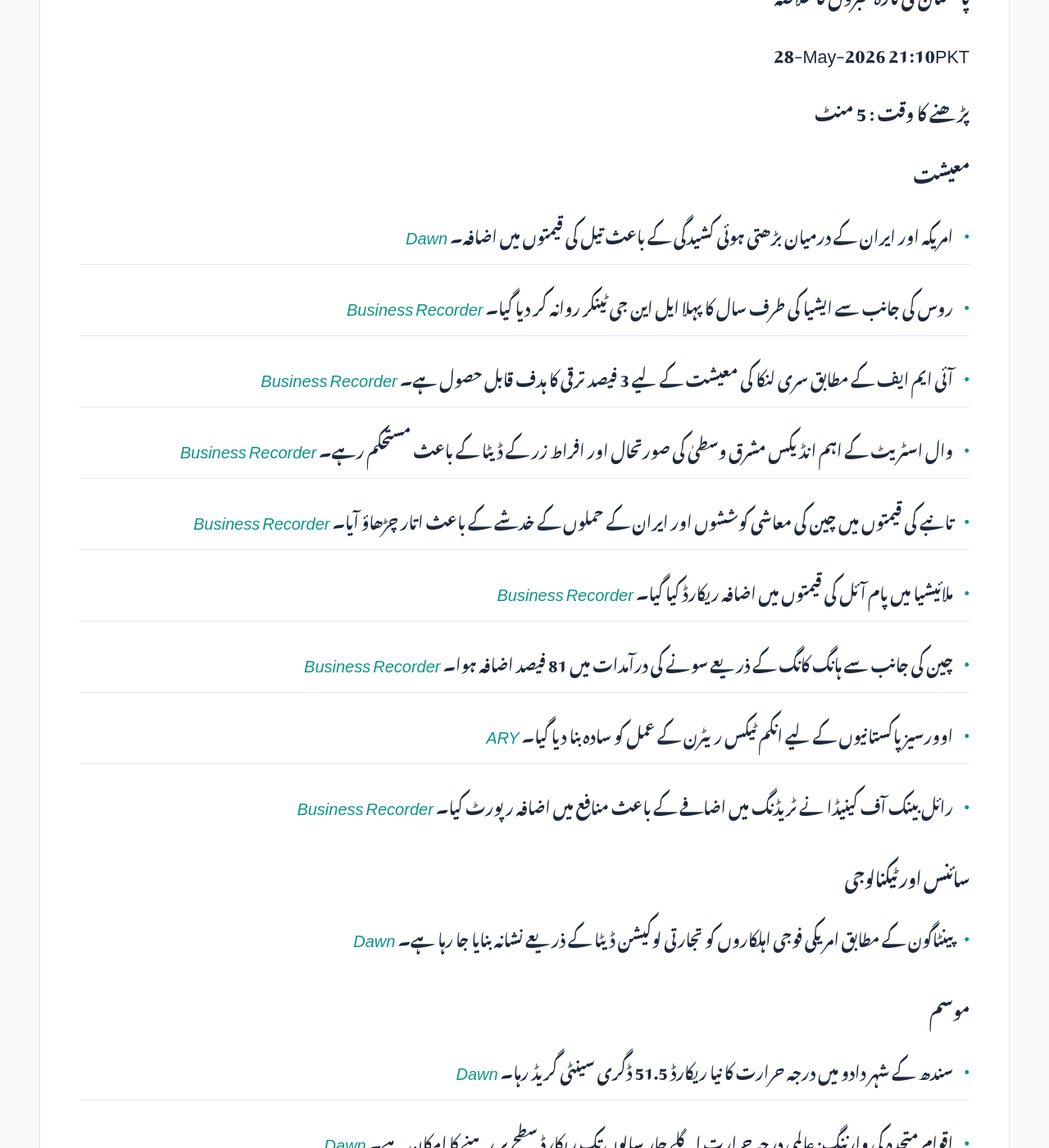
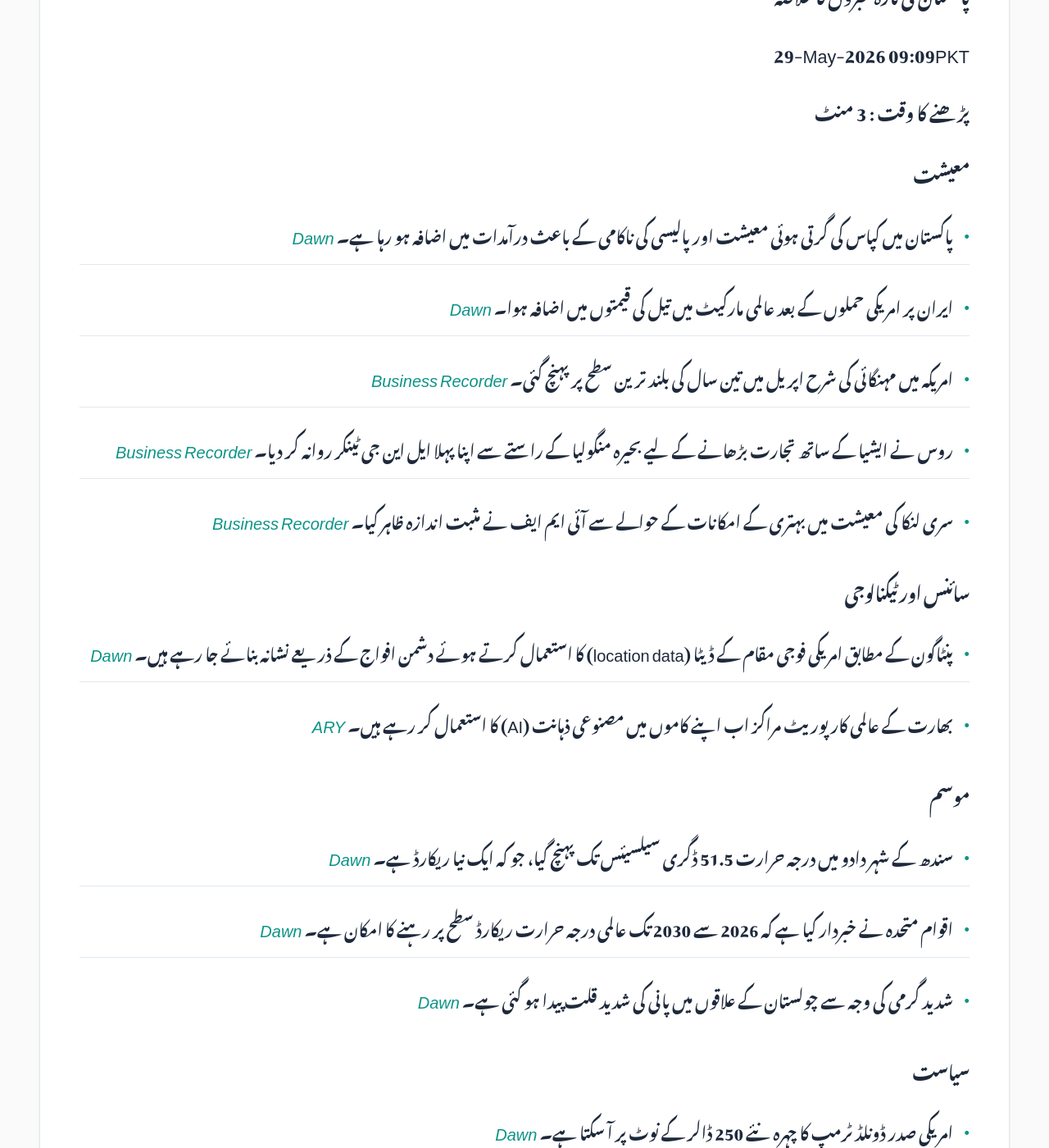
Before and after one commit to zsubzwary/news, a Jekyll site: the page built from ur/index.md, in a window 1280 px wide and 1400 px high, scrolled down 354 px. Shown: the whole window at 82% size. Built offline with Jekyll 4.4.1, drawn with Linux system fonts in a browser that asks for light colours; some web fonts are replaced; comment, search, counter and statistics services are not loaded; some of the changed text lies outside the part shown.

Commit message:
DateTime; 2026-05-29T04:09:45.439Z

```diff
--- a/ur/index.md
+++ b/ur/index.md
@@ -7,60 +7,47 @@ rtl: true
 
 پاکستان کی تازہ خبروں کا خلاصہ
 
- &lrm; 28-May-2026 21:10PKT
+ &lrm; 29-May-2026 09:09PKT
 
-پڑھنے کا وقت : 5 منٹ
+پڑھنے کا وقت : 3 منٹ
 
 ### معیشت
-- امریکہ اور ایران کے درمیان بڑھتی ہوئی کشیدگی کے باعث تیل کی قیمتوں میں اضافہ۔ *[Dawn](https://www.dawn.com/news/2003523/oil-prices-bounce-higher-after-new-us-strikes-on-iran)*
-- روس کی جانب سے ایشیا کی طرف سال کا پہلا ایل این جی ٹینکر روانہ کر دیا گیا۔ *[Business Recorder](https://www.brecorder.com/news/40423053/russia-sends-first-lng-tanker-this-year-eastward-along-the-arctic-data-shows)*
-- آئی ایم ایف کے مطابق سری لنکا کی معیشت کے لیے 3 فیصد ترقی کا ہدف قابل حصول ہے۔ *[Business Recorder](https://www.brecorder.com/news/40423052/sri-lanka-monetary-stance-appropriate-3-growth-target-within-reach-imf-says)*
-- وال اسٹریٹ کے اہم انڈیکس مشرق وسطیٰ کی صورتحال اور افراط زر کے ڈیٹا کے باعث مستحکم رہے۔ *[Business Recorder](https://www.brecorder.com/news/40423054/wall-st-muted-as-investors-assess-inflation-data-mideast-developments)*
-- تانبے کی قیمتوں میں چین کی معاشی کوششوں اور ایران کے حملوں کے خدشے کے باعث اتار چڑھاؤ آیا۔ *[Business Recorder](https://www.brecorder.com/news/40423042/copper-rises-after-china-news-but-nervous-over-iran-strikes)*
-- ملائیشیا میں پام آئل کی قیمتوں میں اضافہ ریکارڈ کیا گیا۔ *[Business Recorder](https://www.brecorder.com/news/40423041/palm-rises-on-firmer-crude-rival-oil-prices)*
-- چین کی جانب سے ہانگ کانگ کے ذریعے سونے کی درآمدات میں 81 فیصد اضافہ ہوا۔ *[Business Recorder](https://www.brecorder.com/news/40423038/chinas-april-net-gold-imports-via-hong-kong-rise-812-from-march)*
-- اوورسیز پاکستانیوں کے لیے انکم ٹیکس ریٹرن کے عمل کو سادہ بنا دیا گیا۔ *[ARY](https://arynews.tv/fbr-simplifies-income-tax-return-process-for-overseas-pakistanis)*
-- رائل بینک آف کینیڈا نے ٹریڈنگ میں اضافے کے باعث منافع میں اضافہ رپورٹ کیا۔ *[Business Recorder](https://www.brecorder.com/news/40423035/royal-bank-of-canadas-quarterly-profit-rises-on-trading-boost)*
+- پاکستان میں کپاس کی گرتی ہوئی معیشت اور پالیسی کی ناکامی کے باعث درآمدات میں اضافہ ہو رہا ہے۔ *[Dawn](https://www.dawn.com/news/2003382/cotton-crisis)*
+- ایران پر امریکی حملوں کے بعد عالمی مارکیٹ میں تیل کی قیمتوں میں اضافہ ہوا۔ *[Dawn](https://www.dawn.com/news/2003523/oil-prices-bounce-higher-after-new-us-strikes-on-iran)*
+- امریکہ میں مہنگائی کی شرح اپریل میں تین سال کی بلند ترین سطح پر پہنچ گئی۔ *[Business Recorder](https://www.brecorder.com/news/40423057/key-us-inflation-measure-posts-largest-annual-increase-in-three-years)*
+- روس نے ایشیا کے ساتھ تجارت بڑھانے کے لیے بحیرہ منگولیا کے راستے سے اپنا پہلا ایل این جی ٹینکر روانہ کر دیا۔ *[Business Recorder](https://www.brecorder.com/news/40423053/russia-sends-first-lng-tanker-this-year-eastward-along-the-arctic-data-shows)*
+- سری لنکا کی معیشت میں بہتری کے امکانات کے حوالے سے آئی ایم ایف نے مثبت اندازہ ظاہر کیا۔ *[Business Recorder](https://www.brecorder.com/news/40423052/sri-lanka-monetary-stance-appropriate-3-growth-target-within-reach-imf-says)*
 
 ### سائنس اور ٹیکنالوجی
-- پینٹاگون کے مطابق امریکی فوجی اہلکاروں کو تجارتی لوکیشن ڈیٹا کے ذریعے نشانہ بنایا جا رہا ہے۔ *[Dawn](https://www.dawn.com/news/2003552/pentagon-says-us-military-personnel-reportedly-being-targeted-using-location-data)*
+- پنٹاگون کے مطابق امریکی فوجی مقام کے ڈیٹا (location data) کا استعمال کرتے ہوئے دشمن افواج کے ذریعے نشانہ بنائے جا رہے ہیں۔ *[Dawn](https://www.dawn.com/news/2003552/pentagon-says-us-military-personnel-reportedly-being-targeted-using-location-data)*
+- بھارت کے عالمی کارپوریٹ مراکز اب اپنے کاموں میں مصنوعی ذہانت (AI) کا استعمال کر رہے ہیں۔ *[ARY](https://arynews.tv/indias-global-corporate-hubs-are-putting-ai-to-work)*
 
 ### موسم
-- سندھ کے شہر دادو میں درجہ حرارت کا نیا ریکارڈ 51.5 ڈگری سینٹی گریڈ رہا۔ *[Dawn](https://www.dawn.com/news/2003568/dadu-sets-new-maximum-temperature-record-as-mercury-climbs-to-515c)*
-- اقوام متحدہ کی وارننگ: عالمی درجہ حرارت اگلے چار سالوں تک ریکارڈ سطح پر رہنے کا امکان ہے۔ *[Dawn](https://www.dawn.com/news/2003536/global-temperatures-likely-to-remain-at-record-levels-in-2026-2030-un)*
-- سندھ میں شدید گرمی کی لہر کے باعث درجہ حرارت معمول سے زیادہ رہنے کا خدشہ ہے۔ *[ARY](https://arynews.tv/heatwave-grips-sindh-as-temperatures-soar-to-50c)*
+- سندھ کے شہر دادو میں درجہ حرارت 51.5 ڈگری سیلسیئس تک پہنچ گیا، جو کہ ایک نیا ریکارڈ ہے۔ *[Dawn](https://www.dawn.com/news/2003568/dadu-sets-new-maximum-temperature-record-as-mercury-climbs-to-515c)*
+- اقوام متحدہ نے خبردار کیا ہے کہ 2026 سے 2030 تک عالمی درجہ حرارت ریکارڈ سطح پر رہنے کا امکان ہے۔ *[Dawn](https://www.dawn.com/news/2003536/global-temperatures-likely-to-remain-at-record-levels-in-2026-2030-un)*
+- شدید گرمی کی وجہ سے چولستان کے علاقوں میں پانی کی شدید قلت پیدا ہو گئی ہے۔ *[Dawn](https://www.dawn.com/news/2003331/drying-ponds-force-cholistanis-to-opt-for-seasonal-migration)*
 
 ### سیاست
-- پاکستان اور چین نے باہمی فوجی تعاون اور تزویراتی ہم آہنگی کو مزید گہرا کرنے کا عہد کیا۔ *[Dawn](https://www.dawn.com/news/2003567/pakistan-china-agree-to-deepen-military-cooperation-chinese-defense-ministry)*
-- نائب وزیراعظم اسحاق ڈار کی واشنگٹن میں امریکی وزیر خارجہ مارکو روبیو سے اہم ملاقات۔ *[Dawn](https://www.dawn.com/news/2003563/dar-to-meet-rubio-in-washington-tomorrow-fo)*
-- پنجاب کی وزیر اعلیٰ مریم نواز کی لاہور کے اسپتال میں اہم سرجری ہوئی۔ *[Dawn](https://www.dawn.com/news/2003538/cm-maryam-underwent-major-surgery-at-lahore-hospital-punjab-minister)*
-- این سی سی آئی اے پنجاب نے سوشل میڈیا پر ریاست مخالف پروپیگنڈا کرنے والے 11 افراد کو گرفتار کر لیا۔ *[Dawn](https://www.dawn.com/news/2003578/nccia-punjab-arrests-11-for-anti-state-propaganda-and-inciting-unrest-online)*
-- وزیر اعظم شہباز شریف نے یومِ تکبیر کے موقع پر ملک کی دفاعی طاقت اور اتحاد کا پیغام دیا۔ *[Dawn](https://www.dawn.com/news/2003518/pm-shehbaz-says-youm-i-takbeer-symbolises-pakistans-strength-sovereignty-and-national-unity)*
-- وفاقی کانسٹیبلری کے 200 اہلکاروں کو سعودی عرب میں تربیت فراہم کی جائے گی۔ *[Dawn](https://www.dawn.com/news/2003528/200-personnel-from-federal-constabularys-diplomatic-protection-unit-to-receive-training-in-saudi-arabia)*
+- امریکی صدر ڈونلڈ ٹرمپ کا چہرہ نئے 250 ڈالر کے نوٹ پر آ سکتا ہے۔ *[Dawn](https://www.dawn.com/news/2003580/trumps-face-could-appear-on-us-250-bill)*
+- بھارت کی نئی سیاسی جماعت 'کاکروچ جنتا پارٹی' نوجوانوں کے غصے کو سیاسی رخ دینے کی کوشش کر رہی ہے۔ *[Dawn](https://www.dawn.com/news/2003599/indias-gen-z-cockroach-janta-party-channels-youth-anger-but-faces-offline-hurdles)*
 
 ### قومی
-- جسٹس بابر ستار نے اسلام آباد میں اپنی سرکاری رہائش برقرار رکھنے کا فیصلہ کیا۔ *[Dawn](https://www.dawn.com/news/2003428/justice-babar-sattar-decides-to-retain-official-residence-in-islamabad)*
-- اسحاق ڈار نے نیویارک میں اوورسیز پاکستانیوں کو ملک میں سرمایہ کاری کی دعوت دی۔ *[Dawn](https://www.dawn.com/news/2003561/dar-invites-overseas-pakistanis-in-us-to-honour-their-roots-and-invest-in-the-country)*
-- اسلام آباد کے سیکٹر ای-12 میں ترقیاتی کاموں کی تکمیل کے لیے سی ڈی اے نے اقدامات شروع کر دیے۔ *[Dawn](https://www.dawn.com/news/2003430/development-work-in-islamabads-e-12-sector-finally-comes-under-the-radar)*
+- نائب وزیراعظم اسحاق ڈار واشنگٹن میں امریکی وزیر خارجہ مارکو روبیو سے ملاقات کریں گے۔ *[Dawn](https://www.dawn.com/news/2003563/dar-to-meet-rubio-in-washington-tomorrow-fo)*
+- پنجاب کی وزیر اعلیٰ مریم نواز کا لاہور کے ایک ہسپتال میں بڑا آپریشن ہوا۔ *[Dawn](https://www.dawn.com/news/2003538/cm-maryam-underwent-major-surgery-at-lahore-hospital-punjab-minister)*
+- پاکستان اور چین نے اپنے باہمی فوجی تعاون اور تزویراتی ہم آہنگی کو مزید مضبوط کرنے پر اتفاق کیا۔ *[Dawn](https://www.dawn.com/news/2003567/pakistan-china-agree-to-deepen-military-cooperation-chinese-defense-ministry)*
+- پنجاب میں انتہا پسندانہ پروپیگنڈا پھیلانے کے الزام میں این سی سی آئی اے نے 11 افراد کو گرفتار کر لیا۔ *[Dawn](https://www.dawn.com/news/2003578/nccia-punjab-arrests-11-for-anti-state-propaganda-and-inciting-unrest-online)*
+- وفاقی کنسٹبلری کے 200 اہلکاروں کو سعودی عرب میں تربیتی پروگرام میں بھیجا جائے گا۔ *[Dawn](https://www.dawn.com/news/2003528/200-personnel-from-federal-constabularys-diplomatic-protection-unit-to-receive-training-in-saudi-arabia)*
 
 ### بین الاقوامی
-- امریکہ کے ایران پر حملوں کے بعد ایران کے ریولیوشنری گارڈ نے امریکی اڈے کو نشانہ بنایا۔ *[Dawn](https://www.dawn.com/news/2003525/us-strikes-iran-drawing-retaliatory-attack-on-american-base-after-trump-dismisses-report-of-hormuz-deal)*
-- شمالی کوریا امریکہ اور جنوبی کوریا کے ساتھ مذاکرات میں دلچسپی نہیں دکھا رہا۔ *[Dawn](https://www.dawn.com/news/2003574/n-korea-not-keen-to-engage-with-the-us-or-s-korea-singapore-fm)*
-- یمن کے سابق صدر عبد الرب منصور ہادی کا سعودی عرب میں انتقال ہو گیا۔ *[Business Recorder](https://www.brecorder.com/news/40423047/yemen-ex-president-hadi-dies-in-saudi-arabia-source-in-presidency)*
-- لبنان پر اسرائیلی حملوں کے نتیجے میں 12 افراد جاں بحق ہو گئے۔ *[Business Recorder](https://www.brecorder.com/news/40423045/lebanon-says-12-dead-including-2-children-in-israeli-strikes-on-south)*
-- ایران کے سپریم لیڈر کا کہنا ہے کہ امریکہ اور اسرائیل ملک کو مفلوج کرنے کی کوشش کر رہے ہیں۔ *[Business Recorder](https://www.brecorder.com/news/40423043/iran-supreme-leader-says-us-israel-seek-to-bring-nation-to-its-knees)*
-- امریکی صدر ٹرمپ نے ایران کے ساتھ ممکنہ امن معاہدے کے حوالے سے کابینہ سے بات چیت کی۔ *[Dawn](https://www.dawn.com/news/2003490/trump-cabinet-looks-forward-to-progress-on-iran-deal-in-coming-hours-days)*
+- امریکہ اور ایران کے درمیان 60 روزہ جنگ بندی کی توسیع کے لیے ایک معاہدے پر اتفاق ہوا ہے۔ *[Business Recorder](https://www.brecorder.com/news/40423055/iran-and-us-agree-plan-for-60-day-ceasefire-extension-after-latest-attacks)*
+- یمن کے سابق صدر عبد الرب منصور ہادی کا سعودی عرب میں انتقال ہوگیا۔ *[Business Recorder](https://www.brecorder.com/news/40423047/yemen-ex-president-hadi-dies-in-saudi-arabia-source-in-presidency)*
+- اسرائیل کے حملوں میں لبنان کے جنوبی علاقوں میں 12 افراد ہلاک ہو گئے۔ *[Business Recorder](https://www.brecorder.com/news/40423045/lebanon-says-12-dead-including-2-children-in-israeli-strikes-on-south)*
+- شمالی کوریا امریکہ اور جنوبی کوریا کے ساتھ مذاکرات میں دلچسپی نہیں رکھتا۔ *[Dawn](https://www.dawn.com/news/2003574/n-korea-not-keen-to-engage-with-the-us-or-s-korea-singapore-fm)*
 
 ### کھیل
-- جینک سنر کی فرانسیسی اوپن کے دوسرے راؤنڈ میں اچانک شکست۔ *[Business Recorder](https://www.brecorder.com/news/40423051/ailing-sinner-falls-to-cerundolo-in-french-open-second-round-shock)*
-- نیمار کی انجری کی وجہ سے برازیل کے دوست میچوں اور ورلڈ کپ کے آغاز سے باہر ہونے کا خدشہ۔ *[Business Recorder](https://www.brecorder.com/news/40423050/neymar-out-of-brazil-friendlies-and-set-to-miss-world-cup-opener)*
-- سکاٹ لینڈ کے کوچ اسٹیو کلارک کے معاہدے میں 2030 تک توسیع کر دی گئی۔ *[Business Recorder](https://www.brecorder.com/news/40423040/scotland-extend-clarkes-deal-through-2030-world-cup)*
-- نائومی اوساکا نے فرانسیسی اوپن کے دوسرے راؤنڈ میں کامیابی حاصل کی۔ *[Business Recorder](https://www.brecorder.com/news/40423037/style-and-steel-as-osaka-tames-vekic-to-reach-paris-third-round)*
-
-### صحت
-- عید الاضحیٰ کے موقع پر گوشت کے زیادہ استعمال سے بچنے کے لیے طبی ماہرین کی احتیاطی ہدایات۔ *[Dawn](https://www.dawn.com/news/2003351/health-experts-caution-against-eating-meat-immediately-after-sacrifice)*
+- برازیل کے فٹ بال اسٹار نیمار انجری کے باعث ورلڈ کپ کا افتتاحی میچ نہیں کھیل سکیں گے۔ *[Business Recorder](https://www.brecorder.com/news/40423050/neymar-out-of-brazil-friendlies-and-set-to-miss-world-cup-opener)*
+- فرانس اوپن کے دوسرے راؤنڈ میں جینک سنر کو شکست کا سامنا کرنا پڑا۔ *[Business Recorder](https://www.brecorder.com/news/40423051/ailing-sinner-falls-to-cerundolo-in-french-open-second-round-shock)*
 
 ### دیگر
-- چترال میں مارخور کے عالمی دن پر مقامی محکمہ جنگلی حیات کی جانب سے کوئی تقریب منعقد نہ ہوئی۔ *[Dawn](https://www.dawn.com/news/2003321/international-day-of-markhor-passes-unnoticed-in-chitral)*
-- بنگلہ دیش میں ایک منفرد بھینس کو قربانی سے بچانے کے لیے حکام کی مداخلت۔ *[Dawn](https://www.dawn.com/news/2003504/viral-fame-spares-donald-trump-buffalo-from-eid-sacrifice-in-bangladesh)*
-- ٹیلر سویفٹ کے کنسرٹ پر حملے کے منصوبے کے ملزم کو سزا سنائی جا سکتی ہے۔ *[Business Recorder](https://www.brecorder.com/news/40423044/taylor-swift-concert-attack-plan-accused-to-be-sentenced-in-austria)*
+- خواتین کے خلاف بڑھتے ہوئے تشدد کے لیے معاشرتی خاموشی کو ذمہ دار ٹھہرایا گیا۔ *[Dawn](https://www.dawn.com/news/2003342/culture-of-silence-blamed-for-surge-in-violence-against-women)*
+- ٹیلر سوئیف کے کنسرٹ پر حملے کی سازش میں ملوث ملزم کو سزا سنائی جائے گی۔ *[Business Recorder](https://www.brecorder.com/news/40423044/taylor-swift-concert-attack-plan-accused-to-be-sentenced-in-austria)*
```
